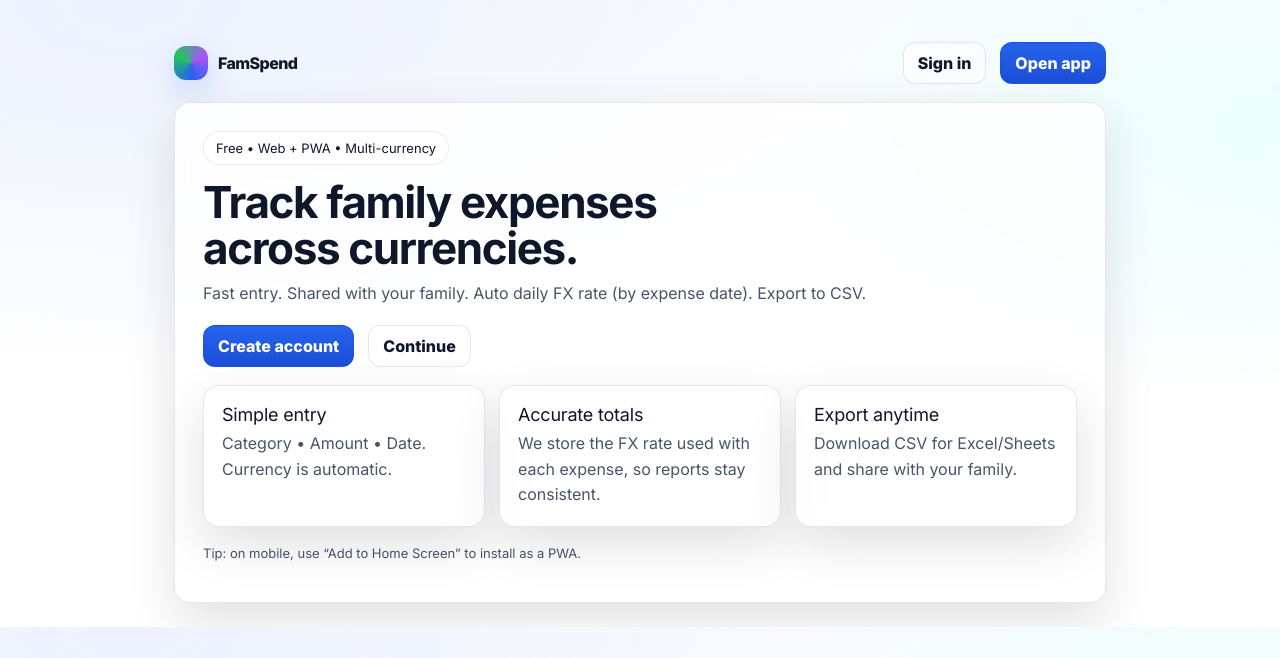
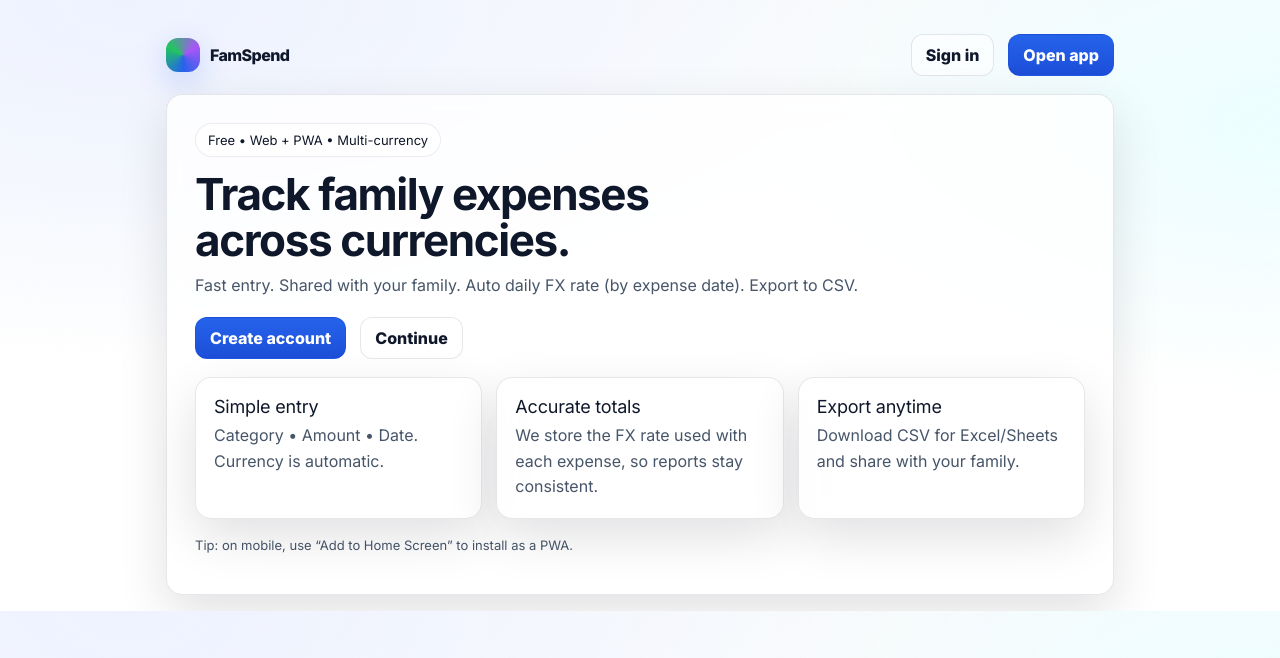
Before and after one commit to SrinivasAnnavarpu/famspend, a Next.js app: page / in a window 1280 px wide. Shown: the top 658 px of the page. Built offline with nearby package versions, Linux system fonts and the light colour scheme.

Commit message:
Reduce desktop container padding

```diff
--- a/src/app/globals.css
+++ b/src/app/globals.css
@@ -71,7 +71,7 @@ a {
 .container {
   max-width: 980px;
   margin: 0 auto;
-  padding: 24px calc(24px + env(safe-area-inset-right)) 24px calc(24px + env(safe-area-inset-left));
+  padding: 16px calc(16px + env(safe-area-inset-right)) 16px calc(16px + env(safe-area-inset-left));
 }
 
 /* App shell */
```
